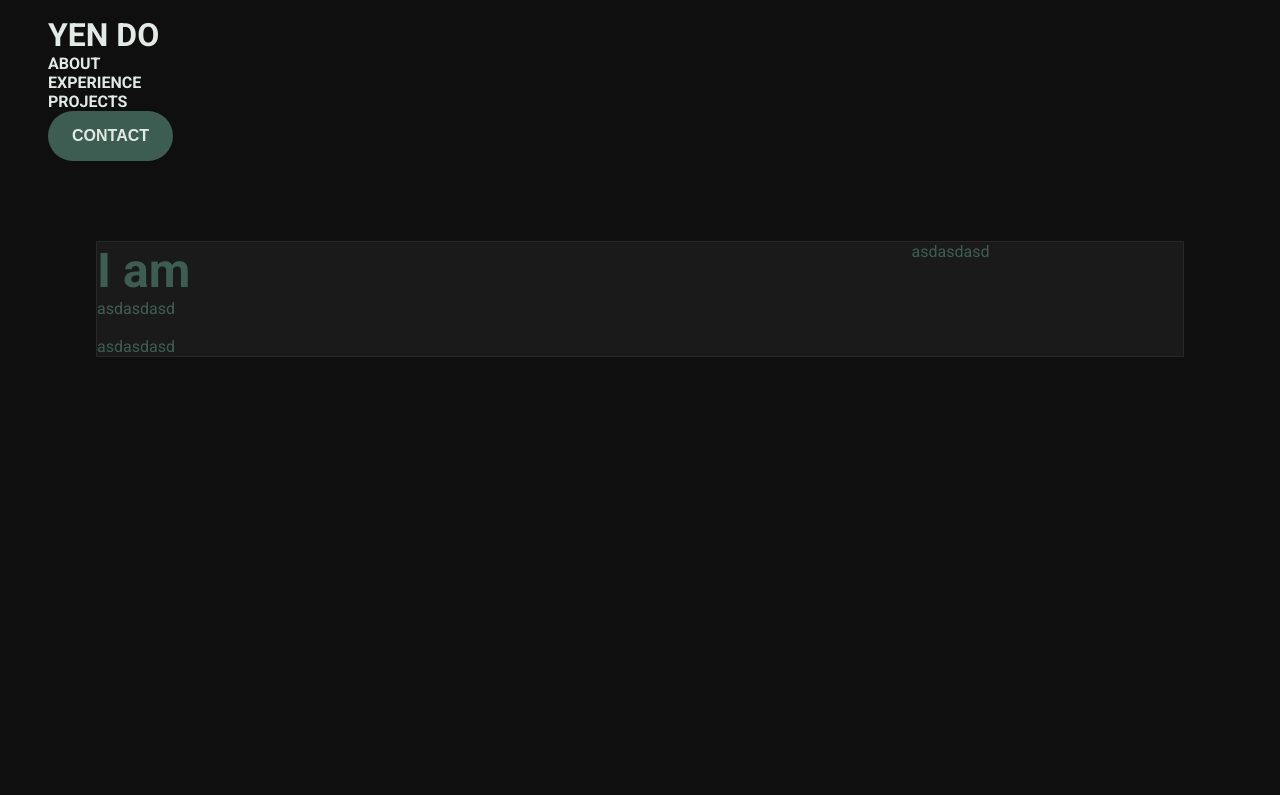
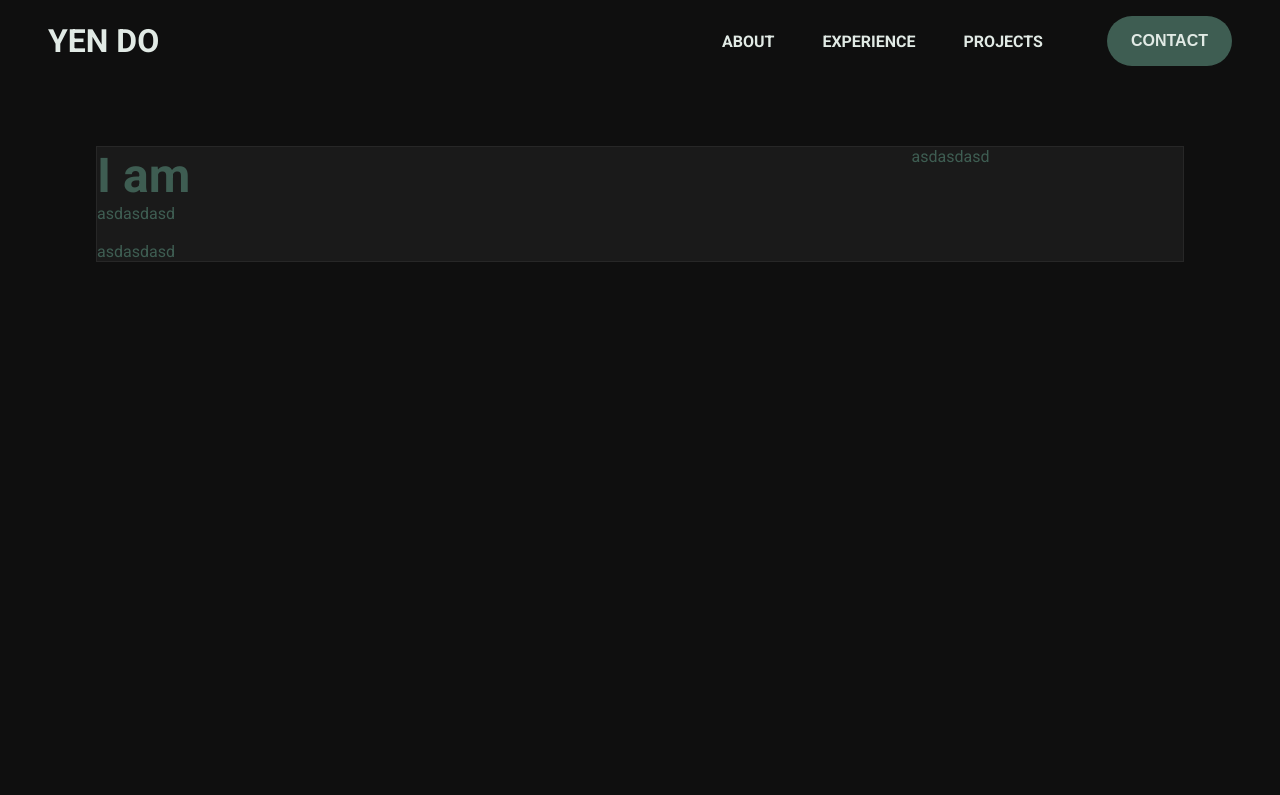
Before and after one commit to y00do/portfolio-angular, an Angular app: page / in a window 1280 px wide. Shown: the top 795 px of the page. Built offline with nearby package versions, Linux system fonts and the light colour scheme.

Commit message:
Add global flexbox utility classes to styles.scss
Introduced reusable flexbox utility classes for flex direction, justification, and alignment to simplify layout styling across the application.

```diff
--- a/src/styles.scss
+++ b/src/styles.scss
@@ -34,3 +34,42 @@
     background-color: var(--site-background);
     font-size: 100%;
 }
+
+/* Global Flex Utilities */
+.flex-row {
+    display: flex;
+    flex-direction: row;
+}
+
+.flex-col {
+    display: flex;
+    flex-direction: column;
+}
+
+.justify-start {
+    justify-content: flex-start;
+}
+
+.justify-center {
+    justify-content: center;
+}
+
+.justify-end {
+    justify-content: flex-end;
+}
+
+.justify-between {
+    justify-content: space-between;
+}
+
+.align-start {
+    align-items: flex-start;
+}
+
+.align-center {
+    align-items: center;
+}
+
+.align-end {
+    align-items: flex-end;
+}
```
